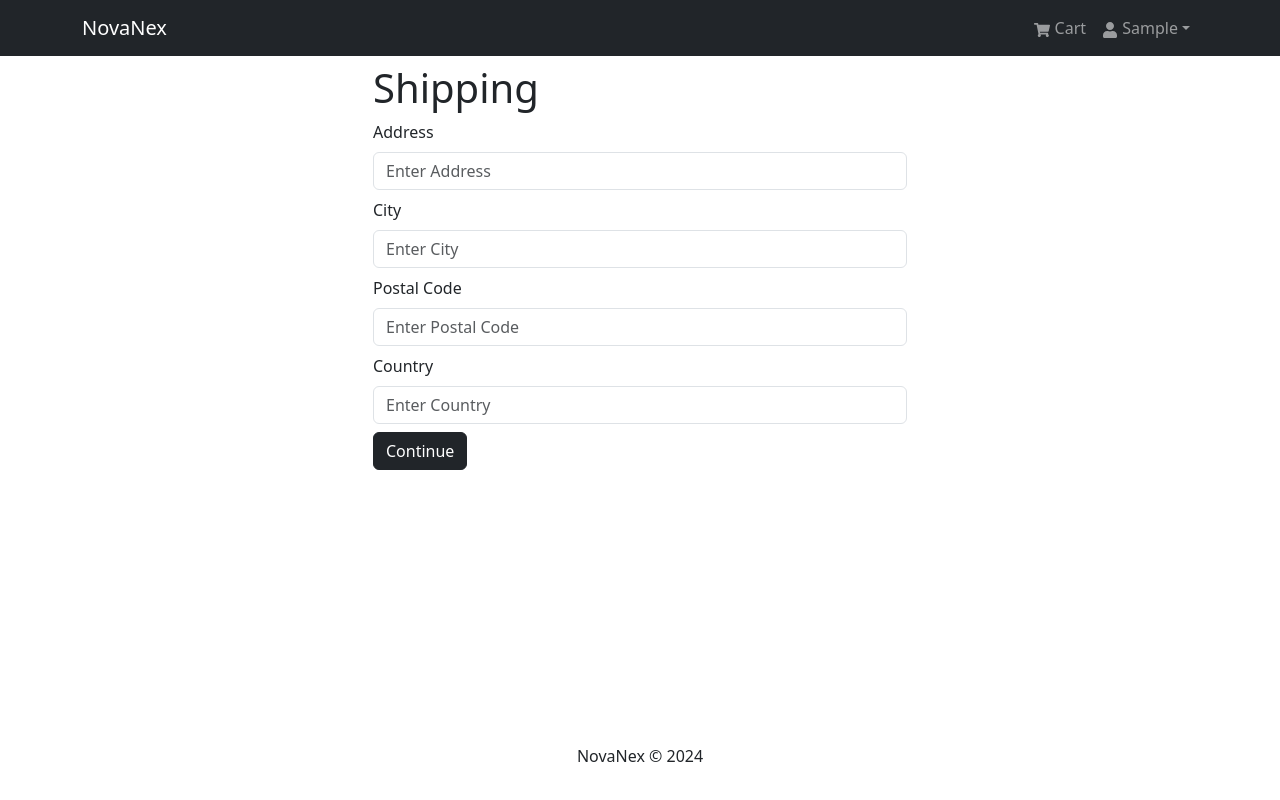
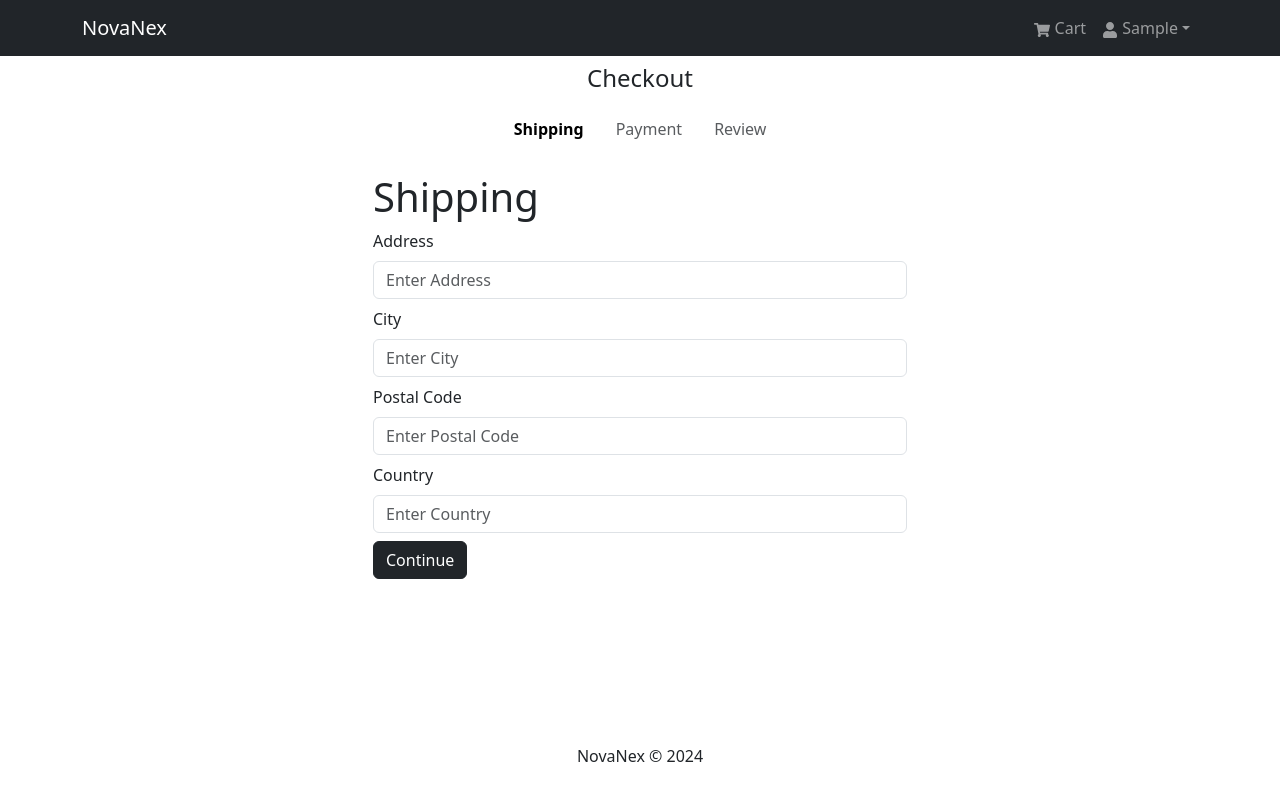
Before and after one commit to sakthipriyan-m/NovaShop, a React (Create React App) app in the folder frontend/: page /shipping in a window 1280 px wide. Built offline with nearby package versions, Linux system fonts and the light colour scheme; sample sign-in values are in the browser's storage.

Commit message:
Checkout Progress Tracker

```diff
--- /dev/null
+++ b/frontend/src/components/CheckoutProgressTracker.jsx
@@ -0,0 +1,54 @@
+import { Nav } from "react-bootstrap";
+
+const CheckoutProgressTracker = ({ shipping, payment, review }) => {
+  return (
+    <div className="text-center mb-4">
+      <h4 className="mb-3">Checkout</h4>
+      <Nav className="justify-content-center mb-4">
+        <Nav.Item>
+          {shipping ? (
+            <Nav.Link
+              href="/shipping"
+              style={{ color: "black", fontWeight: "bold", cursor: "default" }}
+              variant="dark"
+              disabled
+            >
+              Shipping
+            </Nav.Link>
+          ) : (
+            <Nav.Link disabled>Shipping</Nav.Link>
+          )}
+        </Nav.Item>
+        <Nav.Item>
+          {payment ? (
+            <Nav.Link
+              href="/payment"
+              style={{ color: "black", fontWeight: "bold", cursor: "default" }}
+              variant="dark"
+              disabled
+            >
+              Payment
+            </Nav.Link>
+          ) : (
+            <Nav.Link disabled>Payment</Nav.Link>
+          )}
+        </Nav.Item>
+        <Nav.Item>
+          {review ? (
+            <Nav.Link
+              href="/review"
+              style={{ color: "black", fontWeight: "bold", cursor: "default"}}
+              variant="dark"
+            >
+              Review
+            </Nav.Link>
+          ) : (
+            <Nav.Link disabled>Review</Nav.Link>
+          )}
+        </Nav.Item>
+      </Nav>
+    </div>
+  );
+};
+
+export default CheckoutProgressTracker;
--- a/frontend/src/pages/ShippingPage.jsx
+++ b/frontend/src/pages/ShippingPage.jsx
@@ -5,6 +5,7 @@ import { useNavigate } from "react-router-dom";
 import FormContainer from "../components/FormContainer";
 import { saveShippingAddress } from "../slices/cartSlice";
 import { FaEdit } from "react-icons/fa";
+import CheckoutProgressTracker from "../components/CheckoutProgressTracker";
 
 const ShippingPage = () => {
   const cart = useSelector((state) => state.cart);
@@ -35,6 +36,7 @@ const ShippingPage = () => {
 
   return (
     <FormContainer>
+      <CheckoutProgressTracker shipping  />
       <h1>Shipping</h1>
       <Form onSubmit={submitHandler}>
         <Form.Group controlId="address" className="my-2">
```
